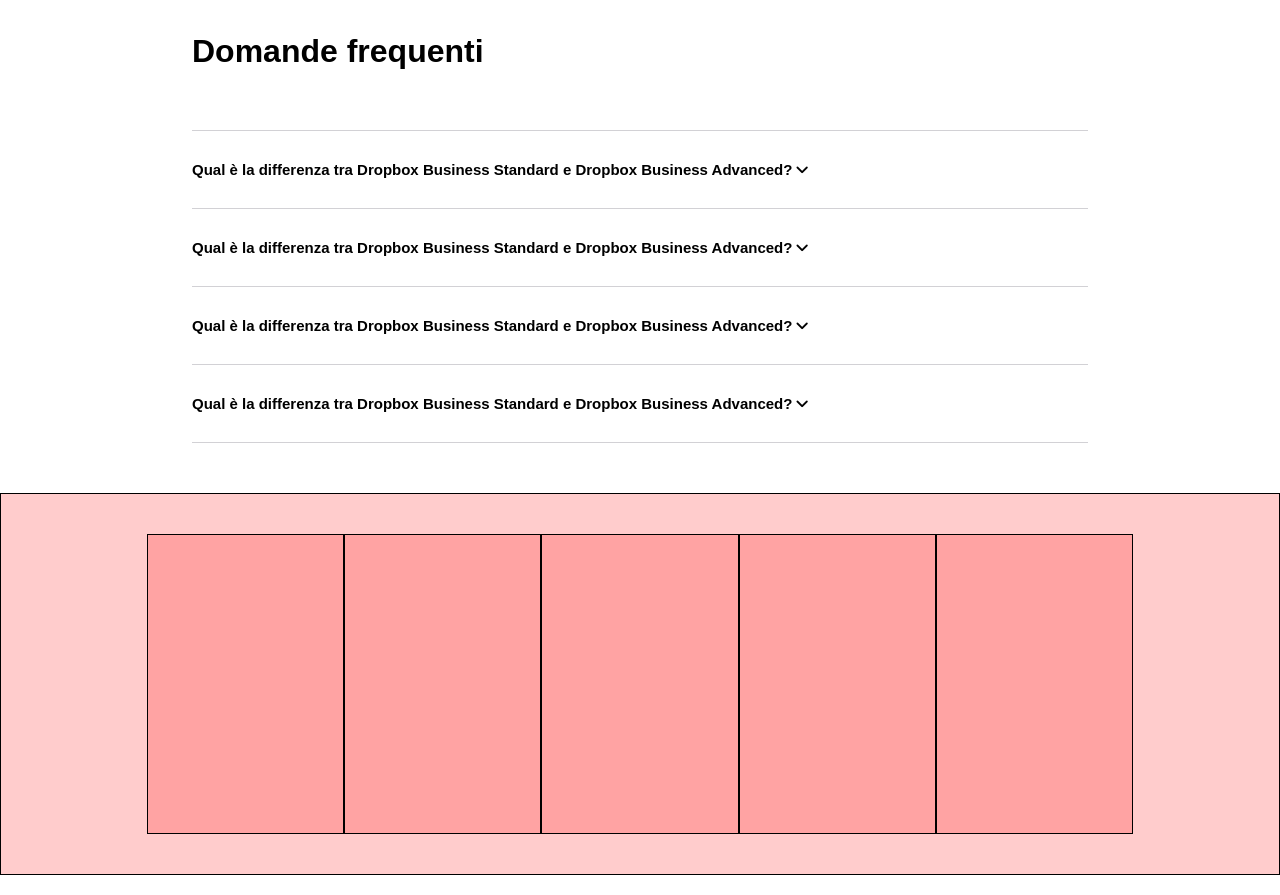
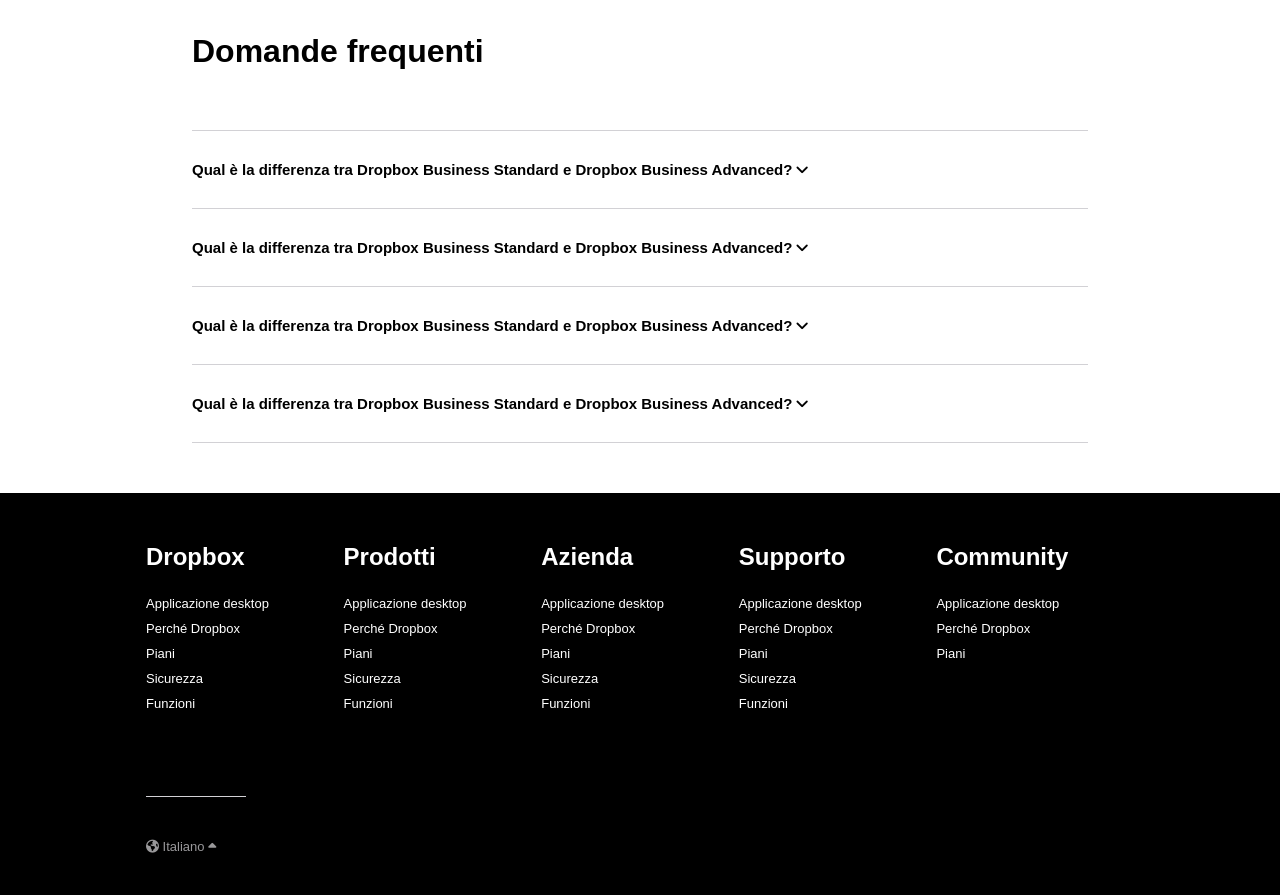
Before and after one commit to Guidocode/htmlcss-dropbox, a plain HTML site: page index.html in a window 1280 px wide. Shown: the part 4787-5682 px from the top of the page. Drawn offline with Linux system fonts and the light colour scheme.

Commit message:
Aggiunta footer

```diff
--- a/css/style.css
+++ b/css/style.css
@@ -358,15 +358,49 @@ main section .content-last-section p{
 /*
   FOOTER
 */
+footer{
+  background-color: black;
+}
+
 footer .container-col-float{
   width: 85%;
   margin: 0 auto;
+  padding: 40px 50px;
 }
 
 footer .container-col-float .col.float-left{
   width: calc(100% / 5);
 }
 
-footer .container-col-float{
+footer .container-col-float .col.float-left h3{
+  color: white;
+  padding-bottom: 20px;
+}
+
+footer .container-col-float .col.float-left ul li a{
+  color: white;
+  font-size: 13px;
+  line-height: 25px;
+}
+
+footer .language{
+  width: 85%;
+  margin: 0 auto;
   padding: 40px 50px;
 }
+
+footer .language .false-hr{
+  width: 100px;
+  border-bottom: 1px solid #D2D1D5;
+  margin-bottom: 40px;
+}
+
+footer .language i{
+  color: #99989A;
+  font-size: 13px;
+}
+
+footer .language span{
+  color: #99989A;
+  font-size: 13px;
+}
--- a/index.html
+++ b/index.html
@@ -467,14 +467,77 @@
   </main>
 
 
-  <footer class="debug">
+  <footer>
 
     <div class="container-col-float clearfix">
-      <div class="col float-left debug h300"></div>
-      <div class="col float-left debug h300"></div>
-      <div class="col float-left debug h300"></div>
-      <div class="col float-left debug h300"></div>
-      <div class="col float-left debug h300"></div>
+      <!-- Colonna 1  -->
+      <div class="col float-left">
+        <h3>Dropbox</h3>
+        <ul>
+          <li><a href="#">Applicazione desktop</a></li>
+          <li><a href="#">Perch&eacute; Dropbox</a></li>
+          <li><a href="#">Piani</a></li>
+          <li><a href="#">Sicurezza</a></li>
+          <li><a href="#">Funzioni</a></li>
+        </ul>
+      </div>
+      <!-- /Colonna 1  -->
+
+      <!-- Colonna 2  -->
+      <div class="col float-left">
+        <h3>Prodotti</h3>
+        <ul>
+          <li><a href="#">Applicazione desktop</a></li>
+          <li><a href="#">Perch&eacute; Dropbox</a></li>
+          <li><a href="#">Piani</a></li>
+          <li><a href="#">Sicurezza</a></li>
+          <li><a href="#">Funzioni</a></li>
+        </ul>
+      </div>
+      <!-- /Colonna 2  -->
+
+      <!-- Colonna 3  -->
+      <div class="col float-left">
+        <h3>Azienda</h3>
+        <ul>
+          <li><a href="#">Applicazione desktop</a></li>
+          <li><a href="#">Perch&eacute; Dropbox</a></li>
+          <li><a href="#">Piani</a></li>
+          <li><a href="#">Sicurezza</a></li>
+          <li><a href="#">Funzioni</a></li>
+        </ul>
+      </div>
+      <!-- /Colonna 3  -->
+
+      <!-- Colonna 4  -->
+      <div class="col float-left">
+        <h3>Supporto</h3>
+        <ul>
+          <li><a href="#">Applicazione desktop</a></li>
+          <li><a href="#">Perch&eacute; Dropbox</a></li>
+          <li><a href="#">Piani</a></li>
+          <li><a href="#">Sicurezza</a></li>
+          <li><a href="#">Funzioni</a></li>
+        </ul>
+      </div>
+      <!-- /Colonna 4  -->
+
+      <!-- Colonna 5  -->
+      <div class="col float-left">
+        <h3>Community</h3>
+        <ul>
+          <li><a href="#">Applicazione desktop</a></li>
+          <li><a href="#">Perch&eacute; Dropbox</a></li>
+          <li><a href="#">Piani</a></li>
+        </ul>
+      </div>
+      <!-- /Colonna 5  -->
+
+    </div>
+
+    <div class="language">
+      <div class="false-hr"></div>
+      <i class="fa-solid fa-earth-americas"></i><span> Italiano </span><i class="fa-solid fa-caret-up"></i>
     </div>
 
   </footer>
```
